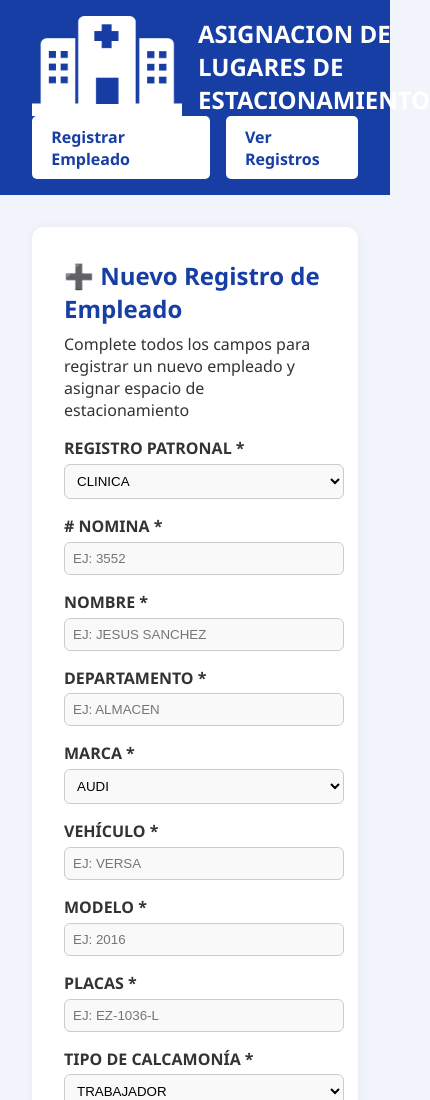
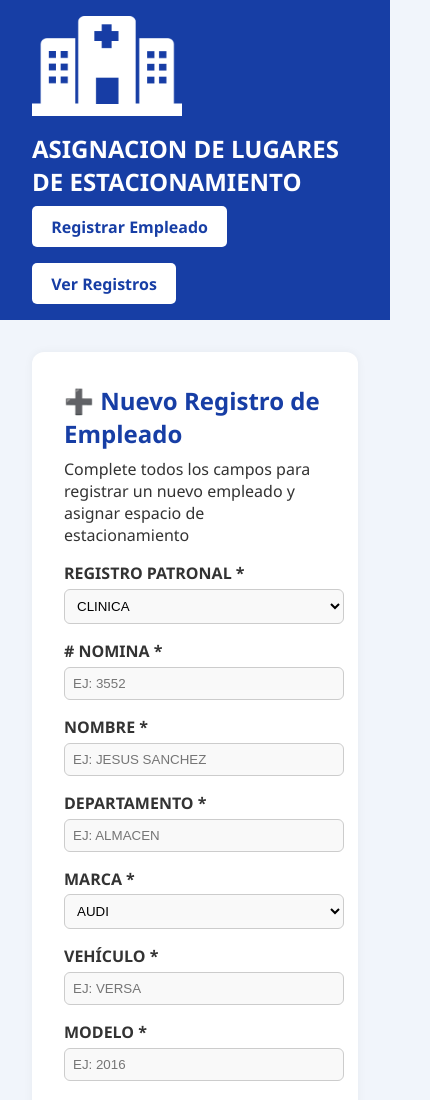
Before and after one commit to CQC9/Estacionamiento, a plain HTML site: page index.html in a window 390 px wide. Shown: the top 1100 px of the page, 430 px wide, since content can reach past the window. Drawn offline with Linux system fonts and the light colour scheme.

Commit message:
Add files via upload

```diff
--- a/style.css
+++ b/style.css
@@ -170,3 +170,24 @@ th, td {
     text-align: left;
     line-height: 1.2;
 }
+
+@media (max-width: 768px) {
+    header {
+        flex-direction: column;
+        align-items: flex-start;
+    }
+
+    .logo-container {
+        flex-direction: column;
+        align-items: flex-start;
+    }
+
+    .nav-buttons {
+        flex-direction: row;
+        justify-content: flex-start;
+        margin-top: 0.5rem;
+        padding-right: 1rem;
+        width: 100%;
+        flex-wrap: wrap;
+    }
+}
```
